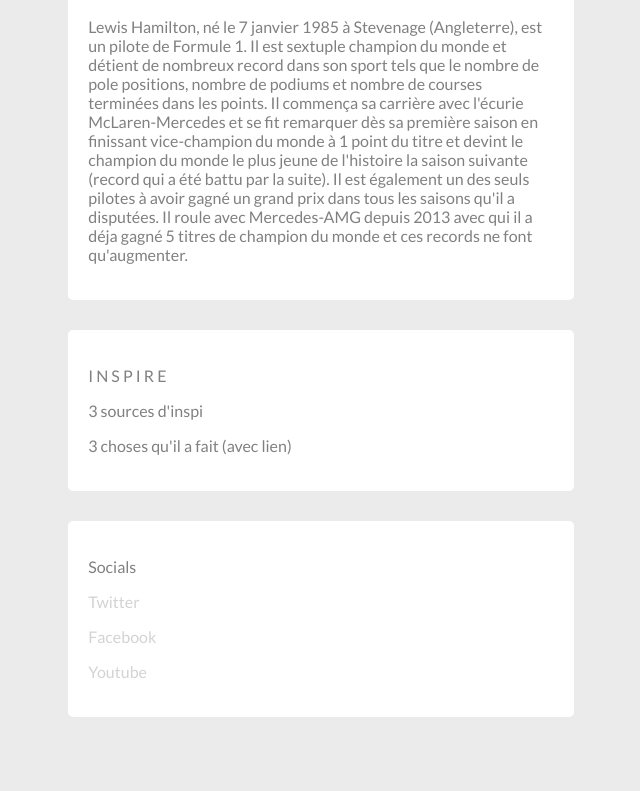
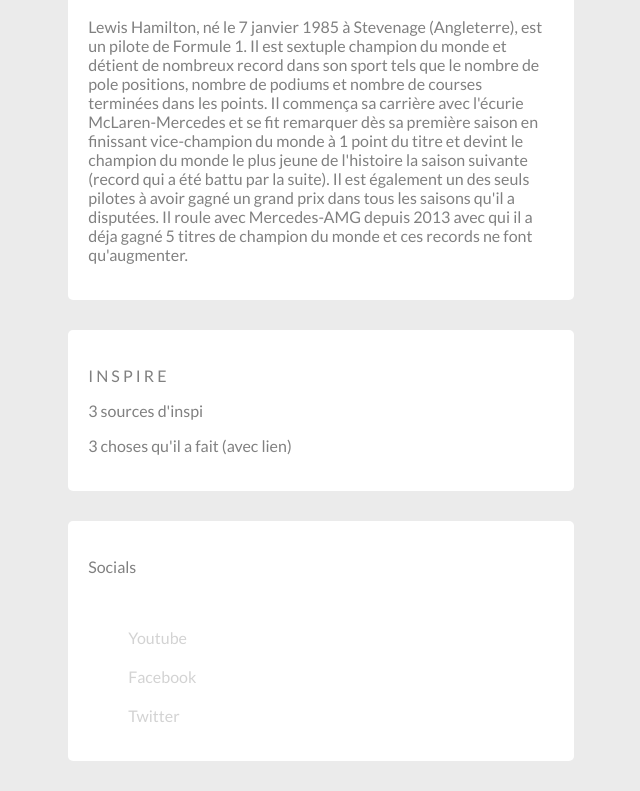
Before and after one commit to Ibrahim-sho/Tribute, a plain HTML site: page thibault.html in a window 1280 px wide. Shown: the part 324-1115 px from the top of the page, without its empty margins (319-959 px from the left). Before the commit the page ends 1071 px from the top, so only its background shows below. Drawn offline with Linux system fonts and the light colour scheme.

Commit message:
updated the socials

```diff
--- a/thibault.html
+++ b/thibault.html
@@ -29,9 +29,11 @@
         </div>
         <div class="box">
             <p> Socials </p>
-            <p> <a href="#"> Twitter </a> </p>
-            <p> <a href="#"> Facebook </a> </p>
-            <p> <a href="#"> Youtube </a> </p>
+            <ul class="social">
+                <li> <a href="https://www.youtube.com/user/lewishamilton"> <i class="fa-youtube-square"> </i> </br> Youtube </a> </li>
+                <li> <a href="https://www.facebook.com/LewisHamilton/"> <i class="fa-facebook-f"> </i> </br> Facebook </a> </li>
+                <li> <a href="https://twitter.com/lewishamilton"> <i class="fa-twitter"> </i> </br> Twitter </a> </li>
+            </ul>
         </div>
     </body>
 </html>
```
